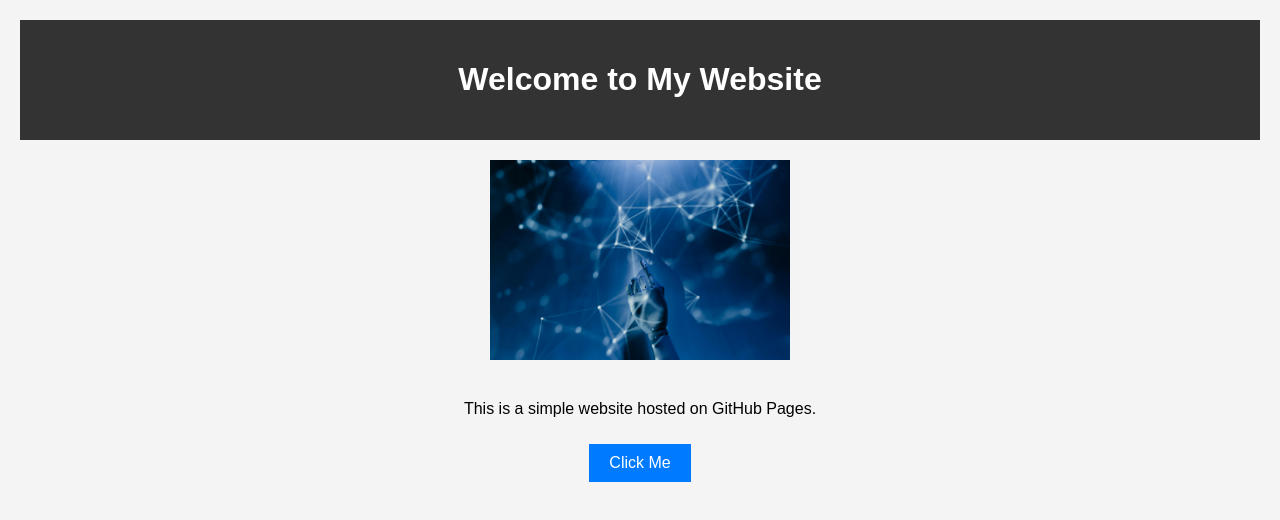
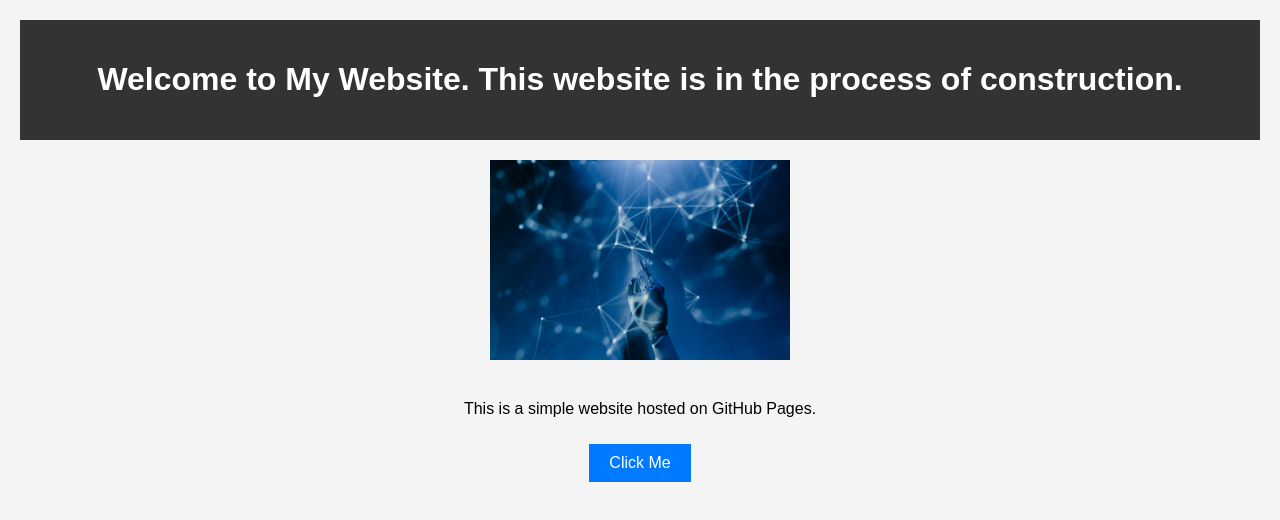
Before and after one commit to ILAKKIYAN1994/NameCheap, a plain HTML site: page index.html in a window 1280 px wide. Drawn offline with Linux system fonts and the light colour scheme.

Commit message:
Update index.html

```diff
--- a/index.html
+++ b/index.html
@@ -3,12 +3,12 @@
 <head>
     <meta charset="UTF-8">
     <meta name="viewport" content="width=device-width, initial-scale=1.0">
-    <title>My Website</title>
+    <title>My Test Website</title>
     <link rel="stylesheet" href="style.css">
 </head>
 <body>
     <header>
-        <h1>Welcome to My Website</h1>
+        <h1>Welcome to My Website. This website is in the process of construction. </h1>
     </header>
     <main>
         <img src="https://github.com/ILAKKIYAN1994/NameCheap/blob/main/image.jpg" alt="Sample Image">
```
